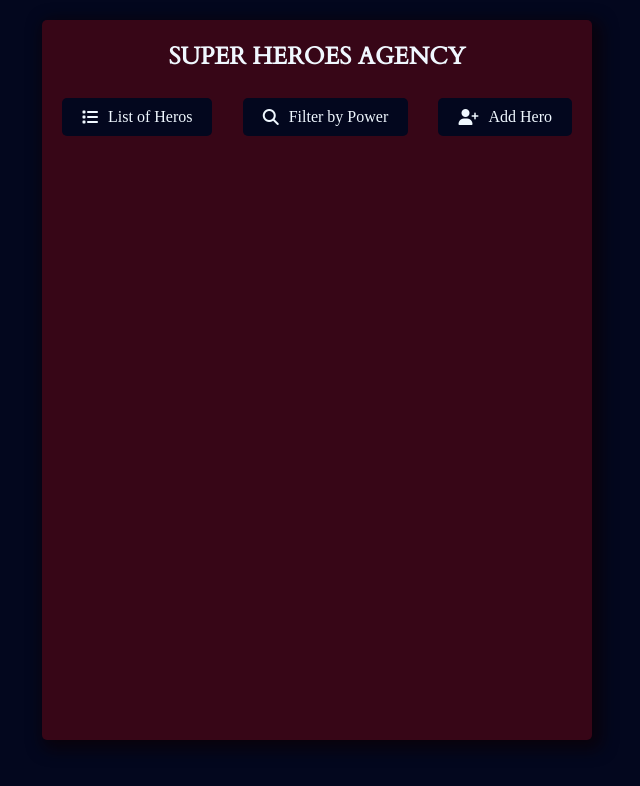
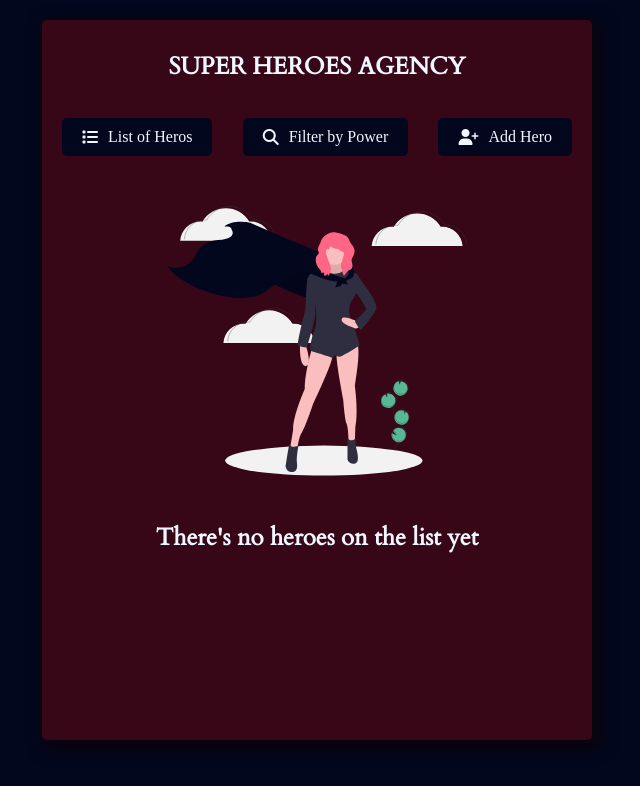
Before and after one commit to dataskeptic/HDN-challenge, a React (Create React App) app in the folder frontend/: page / in a window 1280 px wide. Shown: the top 786 px of the page, without its empty margins (323-963 px from the left). Built offline with nearby package versions, Linux system fonts and the light colour scheme; a web font is replaced by a local one.

Commit message:
create HomeScreen && globalContexProvider

```diff
--- a/frontend/src/App.js
+++ b/frontend/src/App.js
@@ -4,19 +4,26 @@ import { BrowserRouter as Router, Switch, Route } from "react-router-dom";
 import AddHero from './screens/AddHero'
 import HeroesList from './screens/HeroesList'
 import HeroesPowers from './screens/HeroesPowers';
+import Home from './screens/Home'
+import { GlobalProvider } from './context/GlobalState';
 
 function App() {
   return (
+
+    <GlobalProvider>
       <Router>
           <div className="container">
             <Header />
             <Switch>
+              <Route exact path='/' component={Home}/>
               <Route exact path='/HeroesList' component={HeroesList} />
               <Route exact path='/HeroesPowers' component={HeroesPowers} />
               <Route exact path='/AddHero' component={AddHero} />
             </Switch>
           </div>
       </Router>
+    </GlobalProvider>
+
   );
 }
 
--- a/frontend/src/components/Header.js
+++ b/frontend/src/components/Header.js
@@ -25,7 +25,7 @@ const Header = () => {
 
     return (
         <nav className="navbar">
-            <h2>SUPER HEROES AGENCY</h2>
+            <h2><Link style={{backgroundColor: 'transparent'}} Link to="/">SUPER HEROES AGENCY</Link></h2>
             <div className="links">
                 <Link to="/HeroesList"
                     onClick={listClick}
--- /dev/null
+++ b/frontend/src/context/AppReducer.js
@@ -0,0 +1,8 @@
+const AppReducer = (state, action) => {
+    switch(action.type) {
+      default:
+        return state;
+    }
+}
+
+export default AppReducer
--- /dev/null
+++ b/frontend/src/context/GlobalState.js
@@ -0,0 +1,22 @@
+import React, { createContext, useReducer } from 'react';
+import AppReducer from './AppReducer';
+
+// Initial state
+const initialState = {
+    hero: []
+}
+
+// Create context
+export const GlobalContext = createContext(initialState);
+
+// Provider component
+export const GlobalProvider = ({ children }) => {
+    const [state, dispatch] = useReducer(AppReducer, initialState);
+
+
+    return (<GlobalContext.Provider value={{
+        hero: state.hero,
+    }}>
+      {children}
+    </GlobalContext.Provider>);
+  }
--- a/frontend/src/screens/HeroesList.js
+++ b/frontend/src/screens/HeroesList.js
@@ -1,6 +1,11 @@
-import React from 'react'
+import React, { useContext } from 'react'
+import { GlobalContext } from '../context/GlobalState';
 
 const HeroesList = () => {
+
+    const { hero } = useContext(GlobalContext);
+    console.log(hero);
+
     return (
         <div
             style={{
@@ -10,8 +15,14 @@ const HeroesList = () => {
                 justifyContent: 'space-around',
                 color: 'aliceblue'
         }}>
+            { hero.length < 1 ?
+
+            (<div>
             <img src={"superHero.svg"} alt="superHero"/>
             <h2 style={{paddingTop: '30px'}}>There's no heroes on the list yet</h2>
+            </div>) :
+            (<p>lista pequena</p>)
+            }
         </div>
     )
 }
--- /dev/null
+++ b/frontend/src/screens/Home.js
@@ -0,0 +1,20 @@
+import React from 'react'
+
+const Home = () => {
+    return (
+        <div
+         style={{
+            display: 'flex',
+            flexDirection: 'column',
+            alignItems: 'center',
+            justifyContent: 'space-around',
+            color: 'aliceblue'
+        }}
+        >
+            <img src={"superHero.svg"} alt="superHero"/>
+            <h2 style={{paddingTop: '30px'}}>There's no heroes on the list yet</h2>
+        </div>
+    )
+}
+
+export default Home
```
Lines whose indentation alone changed are shown as unchanged.
